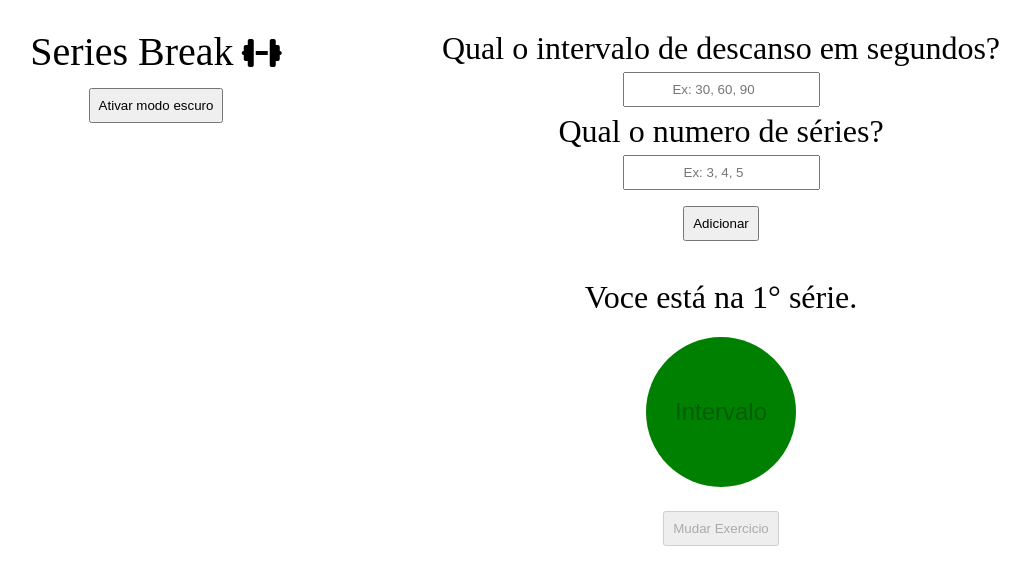
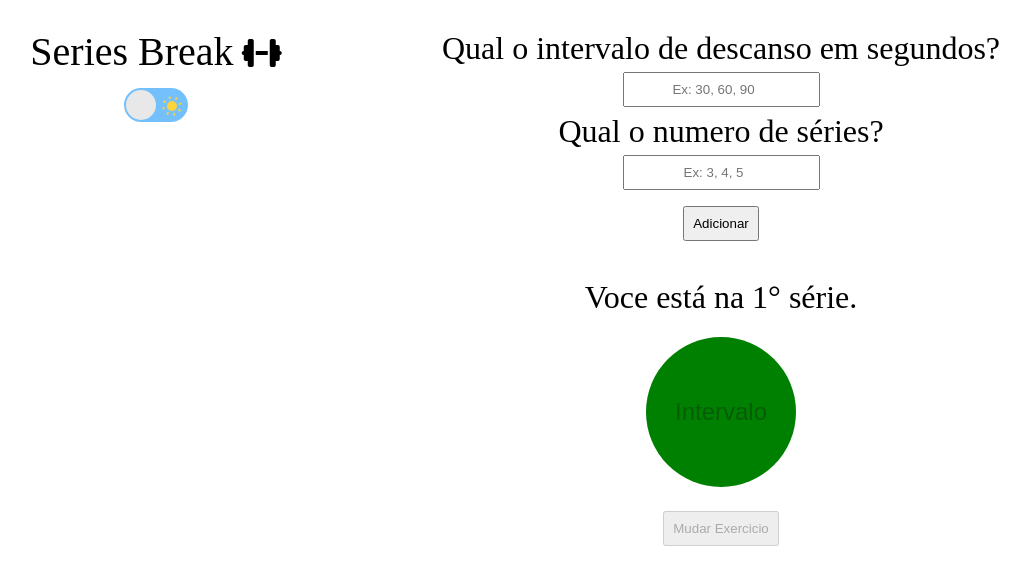
Before and after one commit to sergiohrodrigues/series-break, a Vue app: page / in a window 1280 px wide. Shown: the top 584 px of the page, without its empty margins (2-1032 px from the left). Built offline with nearby package versions, Linux system fonts and the light colour scheme.

Commit message:
add button dark mode

```diff
--- /dev/null
+++ b/src/components/ButtonDarkMode.vue
@@ -0,0 +1,149 @@
+<script lang="ts">
+    import { defineComponent } from 'vue';
+
+    export default defineComponent({
+        name: 'DarkMode',
+        emits:['darkModeIs'],
+        data(){
+            return{
+                darkModeIs: false
+            }
+        },
+        methods:{
+            mudarTema(){
+                this.darkModeIs = !this.darkModeIs
+                this.$emit('darkModeIs', this.darkModeIs)
+            }
+        }
+    })
+</script>
+
+<template>
+    <label class="switch">
+        <span class="sun"><svg xmlns="http://www.w3.org/2000/svg" viewBox="0 0 24 24" @click="mudarTema">
+                <g fill="#ffd43b">
+                    <circle r="5" cy="12" cx="12"></circle>
+                    <path
+                        d="m21 13h-1a1 1 0 0 1 0-2h1a1 1 0 0 1 0 2zm-17 0h-1a1 1 0 0 1 0-2h1a1 1 0 0 1 0 2zm13.66-5.66a1 1 0 0 1 -.66-.29 1 1 0 0 1 0-1.41l.71-.71a1 1 0 1 1 1.41 1.41l-.71.71a1 1 0 0 1 -.75.29zm-12.02 12.02a1 1 0 0 1 -.71-.29 1 1 0 0 1 0-1.41l.71-.66a1 1 0 0 1 1.41 1.41l-.71.71a1 1 0 0 1 -.7.24zm6.36-14.36a1 1 0 0 1 -1-1v-1a1 1 0 0 1 2 0v1a1 1 0 0 1 -1 1zm0 17a1 1 0 0 1 -1-1v-1a1 1 0 0 1 2 0v1a1 1 0 0 1 -1 1zm-5.66-14.66a1 1 0 0 1 -.7-.29l-.71-.71a1 1 0 0 1 1.41-1.41l.71.71a1 1 0 0 1 0 1.41 1 1 0 0 1 -.71.29zm12.02 12.02a1 1 0 0 1 -.7-.29l-.66-.71a1 1 0 0 1 1.36-1.36l.71.71a1 1 0 0 1 0 1.41 1 1 0 0 1 -.71.24z">
+                    </path>
+                </g>
+            </svg></span>
+        <span class="moon"><svg xmlns="http://www.w3.org/2000/svg" viewBox="0 0 384 512" @click="mudarTema">
+                <path
+                    d="m223.5 32c-123.5 0-223.5 100.3-223.5 224s100 224 223.5 224c60.6 0 115.5-24.2 155.8-63.4 5-4.9 6.3-12.5 3.1-18.7s-10.1-9.7-17-8.5c-9.8 1.7-19.8 2.6-30.1 2.6-96.9 0-175.5-78.8-175.5-176 0-65.8 36-123.1 89.3-153.3 6.1-3.5 9.2-10.5 7.7-17.3s-7.3-11.9-14.3-12.5c-6.3-.5-12.6-.8-19-.8z">
+                </path>
+            </svg></span>
+        <input type="checkbox" class="input">
+        <span class="slider"></span>
+    </label>
+</template>
+
+<style scoped>
+.switch {
+  font-size: 17px;
+  position: relative;
+  display: inline-block;
+  width: 64px;
+  height: 34px;
+}
+
+.switch input {
+  opacity: 0;
+  width: 0;
+  height: 0;
+}
+
+.slider {
+  position: absolute;
+  cursor: pointer;
+  top: 0;
+  left: 0;
+  right: 0;
+  bottom: 0;
+  background-color: #73C0FC;
+  transition: .4s;
+  border-radius: 30px;
+}
+
+.slider:before {
+  position: absolute;
+  content: "";
+  height: 30px;
+  width: 30px;
+  border-radius: 20px;
+  left: 2px;
+  bottom: 2px;
+  z-index: 2;
+  background-color: #e8e8e8;
+  transition: .4s;
+}
+
+.sun svg {
+  position: absolute;
+  top: 6px;
+  left: 36px;
+  z-index: 1;
+  width: 24px;
+  height: 24px;
+}
+
+.moon svg {
+  fill: #73C0FC;
+  position: absolute;
+  top: 5px;
+  left: 5px;
+  z-index: 1;
+  width: 24px;
+  height: 24px;
+}
+
+/* .switch:hover */.sun svg {
+  animation: rotate 15s linear infinite;
+}
+
+@keyframes rotate {
+
+  0% {
+    transform: rotate(0);
+  }
+
+  100% {
+    transform: rotate(360deg);
+  }
+}
+
+/* .switch:hover */.moon svg {
+  animation: tilt 5s linear infinite;
+}
+
+@keyframes tilt {
+
+  0% {
+    transform: rotate(0deg);
+  }
+
+  25% {
+    transform: rotate(-10deg);
+  }
+
+  75% {
+    transform: rotate(10deg);
+  }
+
+  100% {
+    transform: rotate(0deg);
+  }
+}
+
+.input:checked + .slider {
+  background-color: #183153;
+}
+
+.input:focus + .slider {
+  box-shadow: 0 0 1px #183153;
+}
+
+.input:checked + .slider:before {
+  transform: translateX(30px);
+}
+</style>
--- a/src/components/Menu.vue
+++ b/src/components/Menu.vue
@@ -4,34 +4,32 @@
             <span>Series Break</span>
             <i class="fa-solid fa-dumbbell"></i>
         </div>
-        <button @click="ativarModoEscuro">{{ ativarBotao }}</button>
+        <ButtonDarkMode @darkModeIs="mudarTema"/>
+        <!-- <button @click="ativarModoEscuro">{{ ativarBotao }}</button> -->
     </section>
 </template>
 
 <script lang="ts">
     import { defineComponent } from 'vue';
+import ButtonDarkMode from './ButtonDarkMode.vue';
 
     export default defineComponent({
-        name: 'MenuC',
-        data(){
-            return{
-                modoEscuro: false,
-                ativarBotao: 'Ativar modo escuro'
-            }
-        },
-        emits:['temaAlterado'],
-        methods:{
-            ativarModoEscuro(){
-                this.modoEscuro = !this.modoEscuro
-                this.$emit('temaAlterado', this.modoEscuro)
-                if(this.modoEscuro){
-                    this.ativarBotao = 'Desativar modo escuro'
-                }else {
-                    this.ativarBotao = 'Ativar modo escuro'
-                }
-            }
+    name: 'MenuC',
+    data() {
+        return {
+            modoEscuro: false,
+            ativarBotao: 'Ativar modo escuro'
+        };
+    },
+    emits: ['temaAlterado'],
+    methods: {
+        mudarTema(darkModeIs: boolean){
+            this.modoEscuro = darkModeIs
+            this.$emit('temaAlterado', this.modoEscuro);
         }
-    })
+    },
+    components: { ButtonDarkMode }
+})
 </script>
 
 <style scoped>
```
